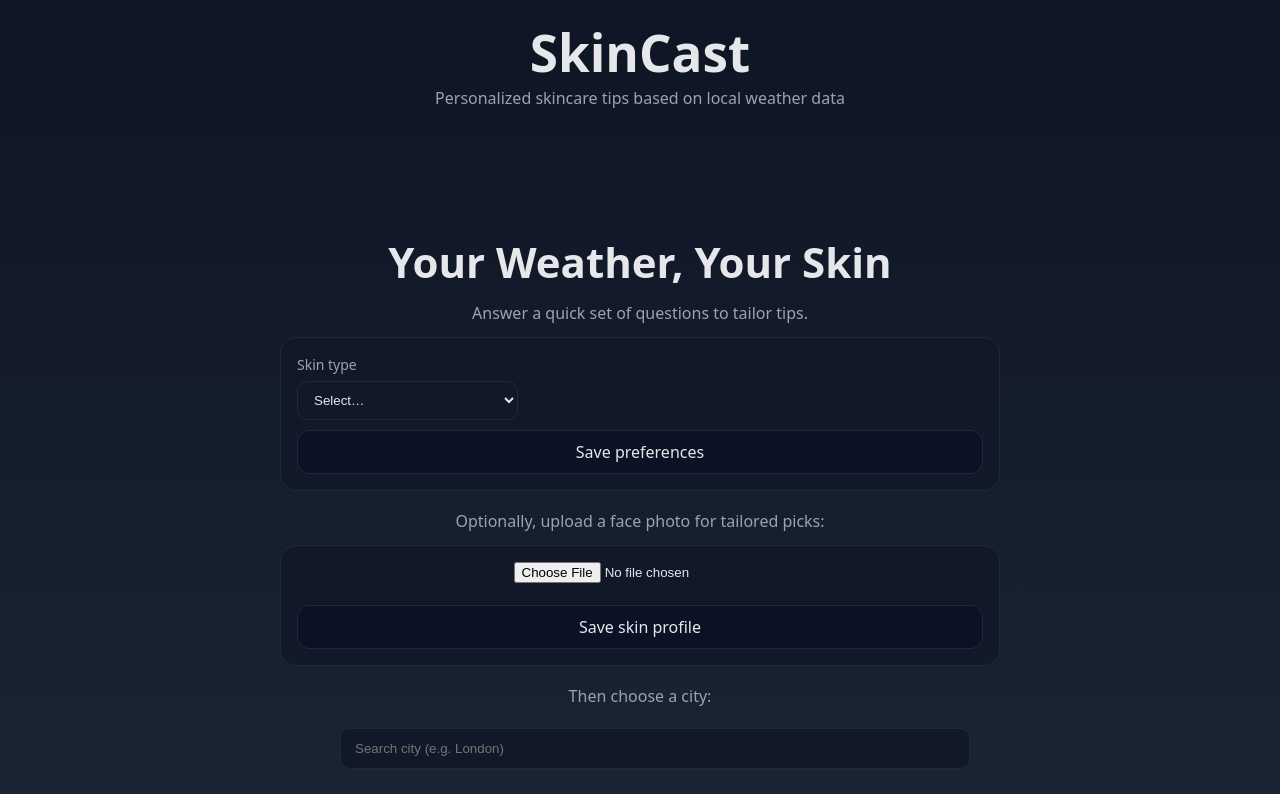
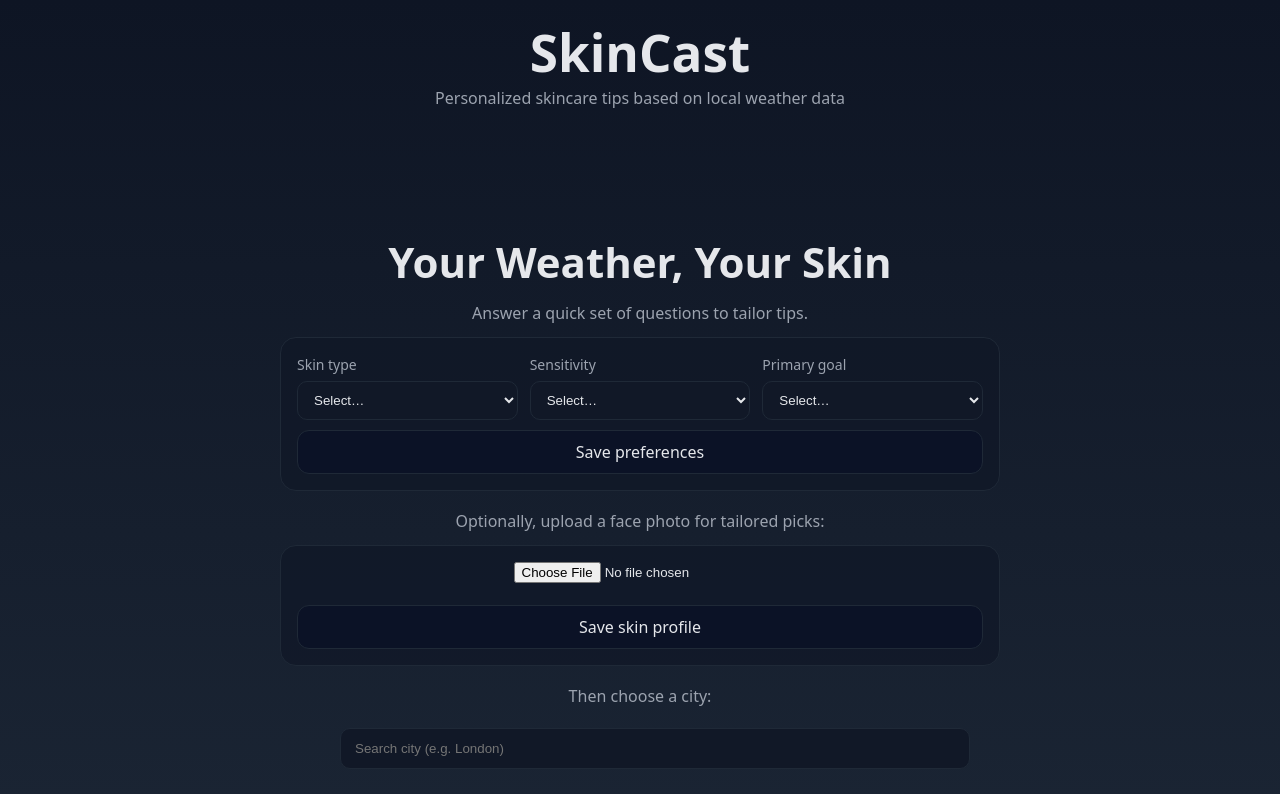
Before and after one commit to lucasqdn/skincare-weather-recommendation, a React (Vite) app: page / in a window 1280 px wide. Shown: the top 794 px of the page. Built offline with nearby package versions, Linux system fonts and the light colour scheme.

Commit message:
add in questionaire

```diff
--- a/src/pages/Landing.jsx
+++ b/src/pages/Landing.jsx
@@ -72,6 +72,31 @@ export default function Landing() {
                 <option value="normal">Normal</option>
               </select>
             </div>
+            <div className="qs-field">
+              <label>Sensitivity</label>
+              <select
+                value={qs.sensitivity}
+                onChange={(e) => setQs({ ...qs, sensitivity: e.target.value })}
+              >
+                <option value="">Select…</option>
+                <option value="low">Low</option>
+                <option value="medium">Medium</option>
+                <option value="high">High</option>
+              </select>
+            </div>
+            <div className="qs-field">
+              <label>Primary goal</label>
+              <select
+                value={qs.goals}
+                onChange={(e) => setQs({ ...qs, goals: e.target.value })}
+              >
+                <option value="">Select…</option>
+                <option value="hydration">Hydration</option>
+                <option value="oil-control">Oil control</option>
+                <option value="brightening">Brightening</option>
+                <option value="anti-aging">Anti-aging</option>
+              </select>
+            </div>
           </div>
           <button className="qs-save" onClick={handleSaveQs} disabled={qsSaved}>
             {qsSaved ? "Saved" : "Save preferences"}
```
